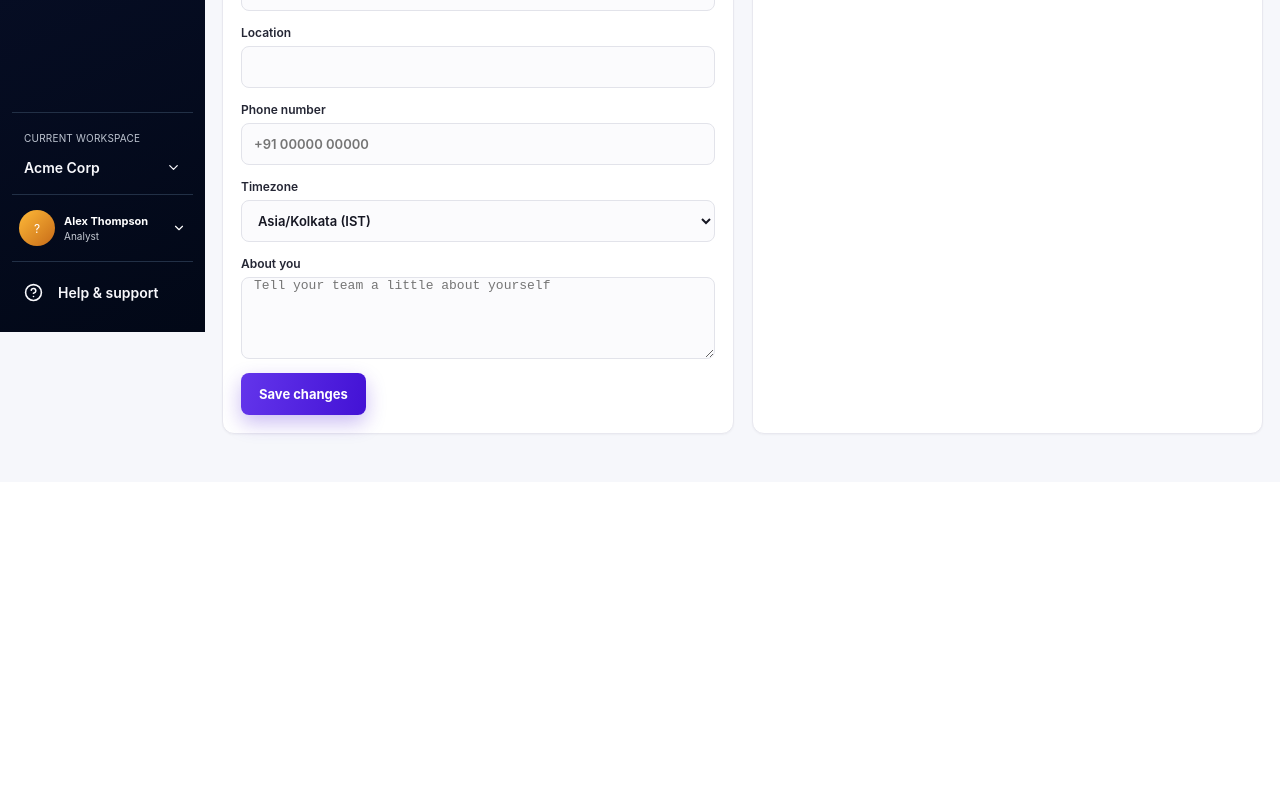
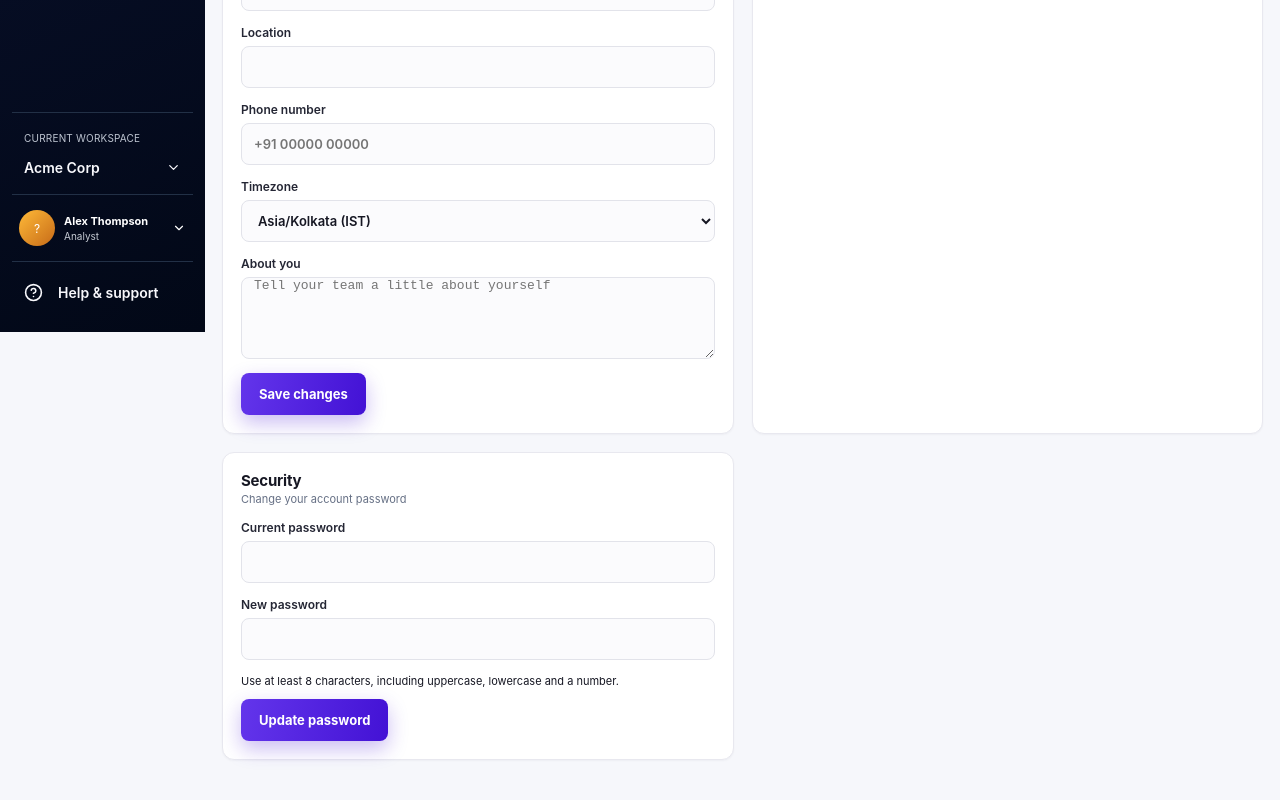
Before and after one commit to MarotiMehatri/Loop-AI-Customer-Feedback, a Next.js app in the folder frontend/: page /protected/admin/profile in a window 1280 px wide. Shown: the part 468-1268 px from the top of the page. Before the commit the page ends 950 px from the top, so only its background shows below. Built offline with nearby package versions, Linux system fonts and the light colour scheme; no server answers.

Commit message:
feat(profile): add security section for password change

```diff
--- a/frontend/src/app/protected/admin/profile/page.tsx
+++ b/frontend/src/app/protected/admin/profile/page.tsx
@@ -39,6 +39,8 @@ export default function ProfilePage() {
   const [phone, setPhone] = useState("");
   const [bio, setBio] = useState("");
   const [timezone, setTimezone] = useState("Asia/Kolkata");
+  const [currentPassword, setCurrentPassword] = useState("");
+  const [newPassword, setNewPassword] = useState("");
   const [saving, setSaving] = useState(false);
 
   useEffect(() => {
@@ -77,6 +79,15 @@ export default function ProfilePage() {
     } finally {
       setSaving(false);
     }
+  };
+
+  const changePassword = async (event: React.FormEvent) => {
+    event.preventDefault();
+    try {
+      await apiClient.patch("/profile/password", { currentPassword, newPassword });
+      setCurrentPassword(""); setNewPassword("");
+      toast.success("Password updated");
+    } catch (error) { toast.error(getErrorMessage(error)); }
   };
 
   return (
@@ -164,6 +175,15 @@ export default function ProfilePage() {
               ))}
             </div>
           </section>
+          <section className={ui.card}>
+            <header><div><h2>Security</h2><p>Change your account password</p></div></header>
+            <form onSubmit={changePassword}>
+              <label className={ui.field}>Current password<input className={ui.input} type="password" value={currentPassword} onChange={(event) => setCurrentPassword(event.target.value)} required /></label>
+              <label className={ui.field}>New password<input className={ui.input} type="password" value={newPassword} onChange={(event) => setNewPassword(event.target.value)} minLength={8} required /></label>
+              <p className={ui.muted} style={{ fontSize: 11 }}>Use at least 8 characters, including uppercase, lowercase and a number.</p>
+              <button className={ui.primary} type="submit">Update password</button>
+            </form>
+          </section>
         </div>
       </div>
     </AdminShell>
```
